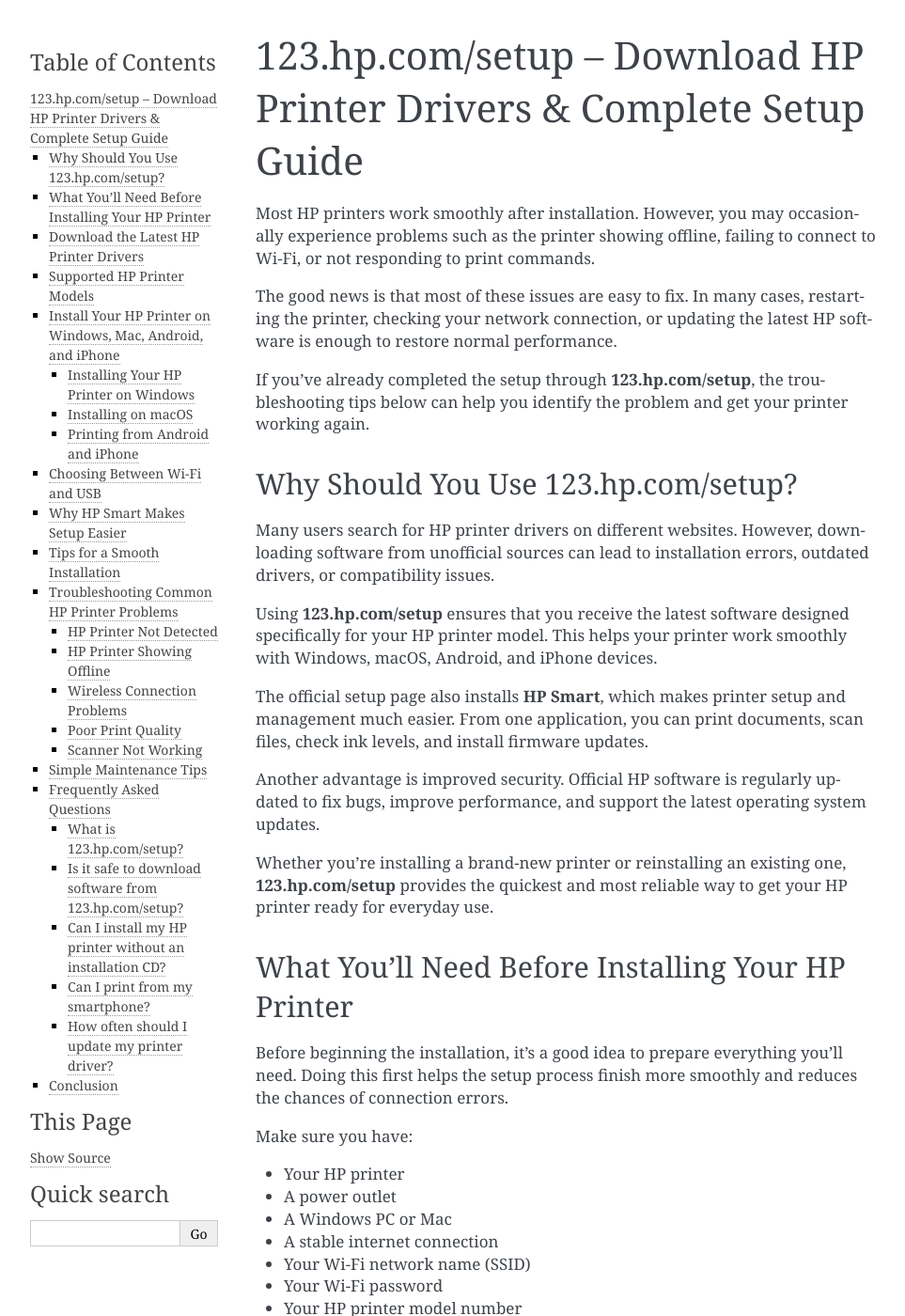
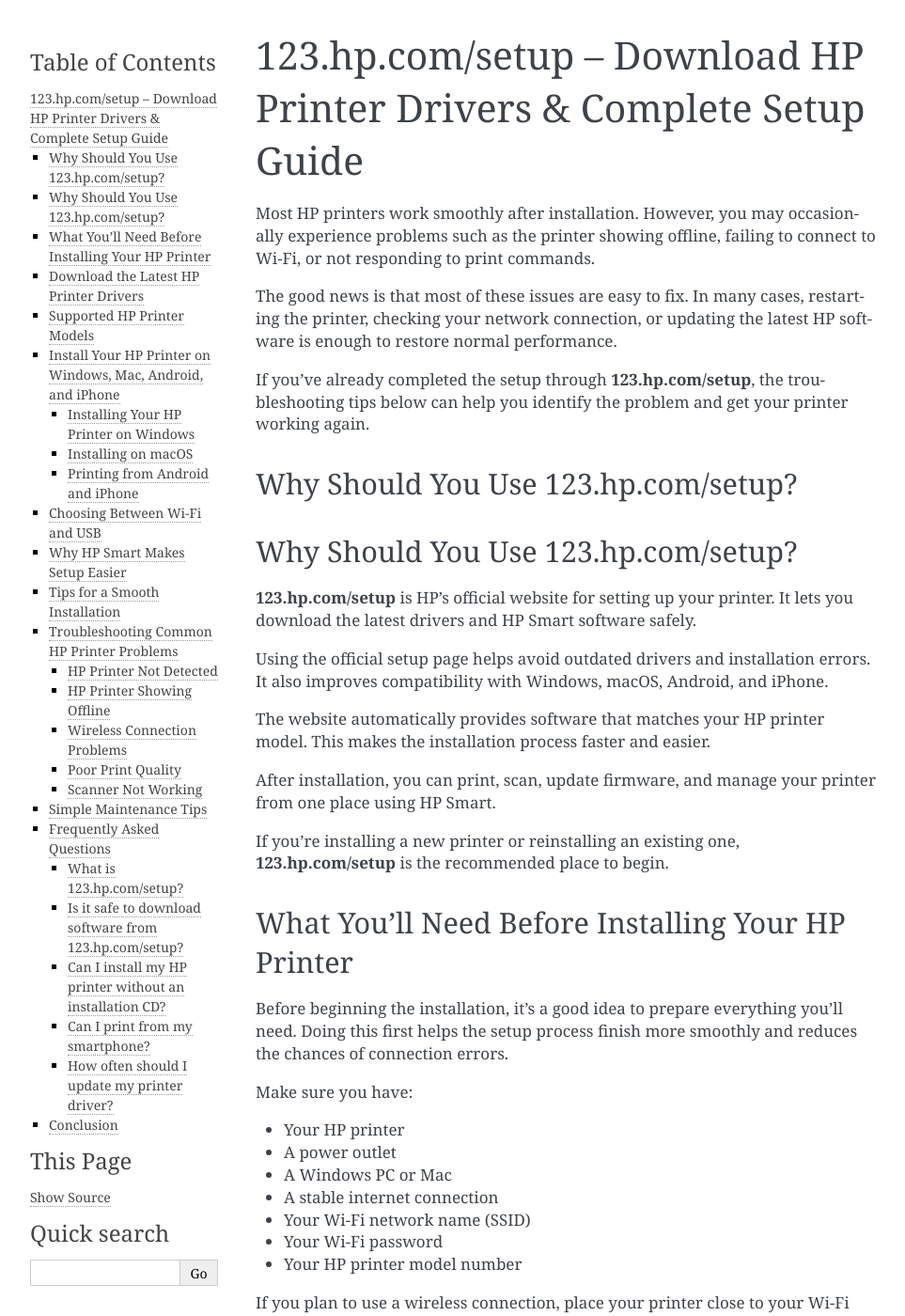
Before and after one commit to taxguide/123hpcomsetup, a Sphinx documentation site: the page built from docs/index.rst, in a window 1280 px wide and 1400 px high. Shown: the whole window at 94% size, without its empty margins (148-1111 px from the left). Built offline with Sphinx 7.4.7, drawn with Linux system fonts in a browser that asks for light colours.

Commit message:
Update index.rst

```diff
--- a/docs/index.rst
+++ b/docs/index.rst
@@ -10,15 +10,18 @@
 Why Should You Use 123.hp.com/setup?
 ------------------------------------
 
-Many users search for HP printer drivers on different websites. However, downloading software from unofficial sources can lead to installation errors, outdated drivers, or compatibility issues.
+Why Should You Use 123.hp.com/setup?
+------------------------------------
 
-Using **123.hp.com/setup** ensures that you receive the latest software designed specifically for your HP printer model. This helps your printer work smoothly with Windows, macOS, Android, and iPhone devices.
+**123.hp.com/setup** is HP's official website for setting up your printer. It lets you download the latest drivers and HP Smart software safely.
 
-The official setup page also installs **HP Smart**, which makes printer setup and management much easier. From one application, you can print documents, scan files, check ink levels, and install firmware updates.
+Using the official setup page helps avoid outdated drivers and installation errors. It also improves compatibility with Windows, macOS, Android, and iPhone.
 
-Another advantage is improved security. Official HP software is regularly updated to fix bugs, improve performance, and support the latest operating system updates.
+The website automatically provides software that matches your HP printer model. This makes the installation process faster and easier.
 
-Whether you're installing a brand-new printer or reinstalling an existing one, **123.hp.com/setup** provides the quickest and most reliable way to get your HP printer ready for everyday use.
+After installation, you can print, scan, update firmware, and manage your printer from one place using HP Smart.
+
+If you're installing a new printer or reinstalling an existing one, **123.hp.com/setup** is the recommended place to begin.
 
 What You'll Need Before Installing Your HP Printer
 --------------------------------------------------
```
